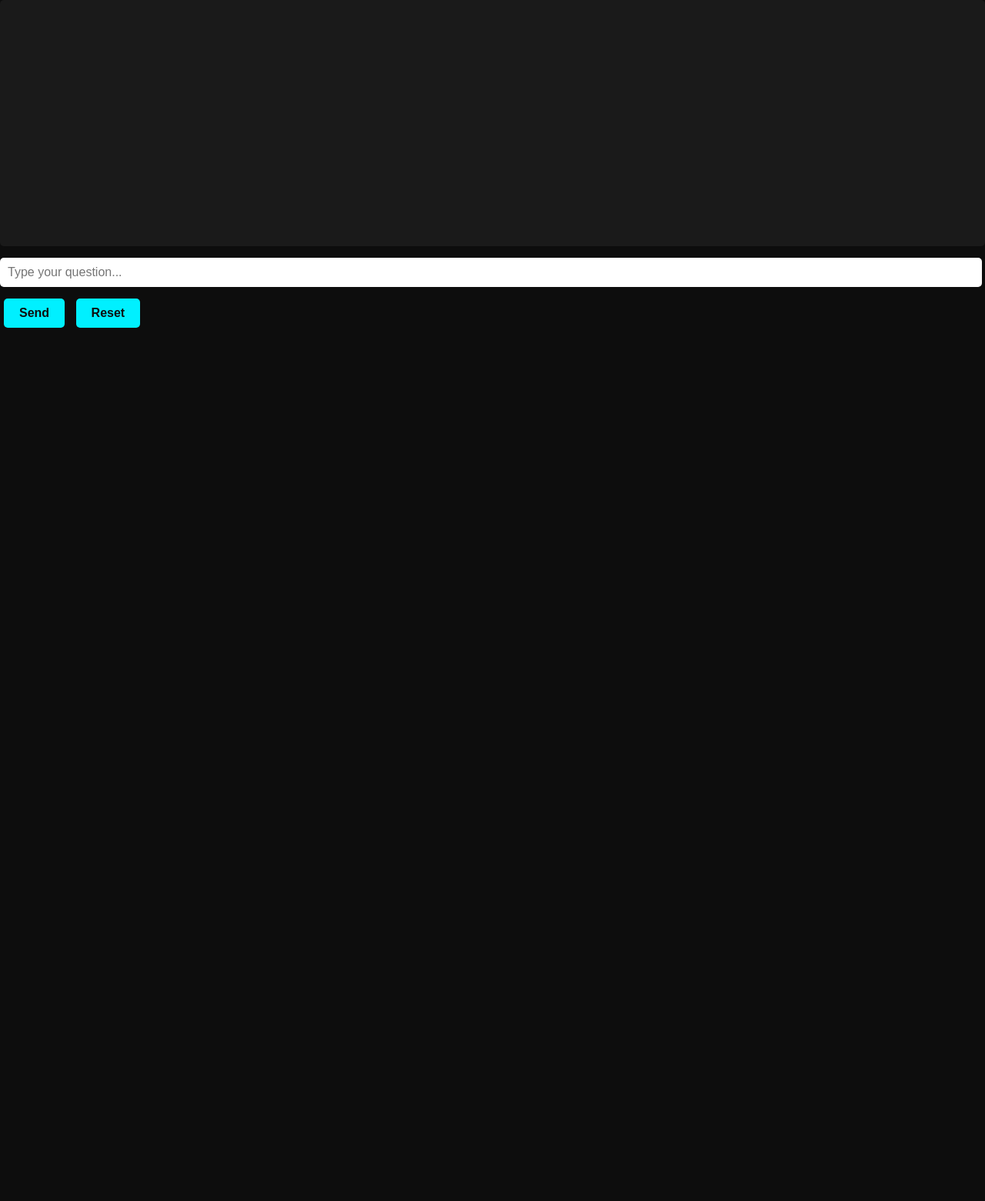
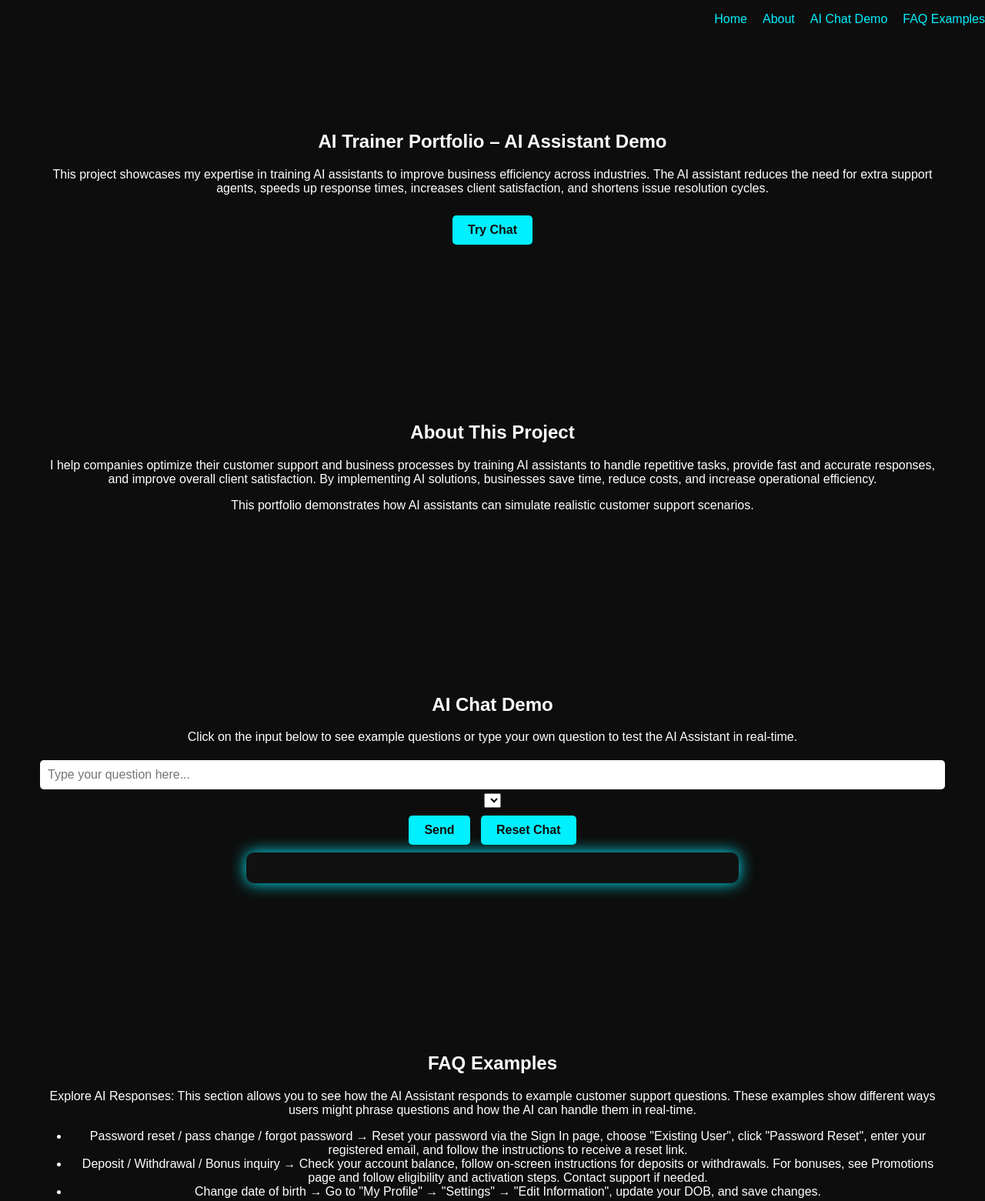
Before and after one commit to MarkoDavidovicAI/AI-Trainer-Solution, a plain HTML site: page index.html in a window 1280 px wide. Shown: the top 1561 px of the page at 77% size. Before the commit the page ends 800 px from the top, so only its background shows below. Drawn offline with Linux system fonts and the light colour scheme.

Commit message:
Update index.html

```diff
--- a/index.html
+++ b/index.html
@@ -1,25 +1,70 @@
 <!DOCTYPE html>
 <html lang="en">
 <head>
-<meta charset="UTF-8" />
-<meta name="viewport" content="width=device-width, initial-scale=1.0" />
-<title>FAQ Chat</title>
-<link rel="stylesheet" href="style.css">
+    <meta charset="UTF-8">
+    <meta name="viewport" content="width=device-width, initial-scale=1.0">
+    <title>AI Trainer Portfolio – AI Assistant Demo</title>
+    <link rel="stylesheet" href="style.css">
 </head>
 <body>
+    <!-- Navigation -->
+    <nav>
+        <ul class="nav-links" style="justify-content: flex-end;">
+            <li><a href="#hero">Home</a></li>
+            <li><a href="#about">About</a></li>
+            <li><a href="#chat-demo">AI Chat Demo</a></li>
+            <li><a href="#faq-examples">FAQ Examples</a></li>
+        </ul>
+    </nav>
 
-<div id="chatWindow" class="chat-window"></div>
+    <!-- Hero Section -->
+    <section id="hero">
+        <h1>AI Trainer Portfolio – AI Assistant Demo</h1>
+        <p>This project showcases my expertise in training AI assistants to improve business efficiency across industries. The AI assistant reduces the need for extra support agents, speeds up response times, increases client satisfaction, and shortens issue resolution cycles.</p>
+        <button onclick="document.getElementById('chat-demo').scrollIntoView({behavior:'smooth'})">Try Chat</button>
+    </section>
 
-<div class="input-area">
-    <input id="userInput" list="faqDropdown" placeholder="Type your question...">
-    <datalist id="faqDropdown"></datalist>
+    <!-- About Section -->
+    <section id="about">
+        <h2>About This Project</h2>
+        <p>I help companies optimize their customer support and business processes by training AI assistants to handle repetitive tasks, provide fast and accurate responses, and improve overall client satisfaction. By implementing AI solutions, businesses save time, reduce costs, and increase operational efficiency.</p>
+        <p>This portfolio demonstrates how AI assistants can simulate realistic customer support scenarios.</p>
+    </section>
 
-    <button id="sendBtn">Send</button>
-    <button id="resetBtn">Reset</button>
-</div>
+    <!-- AI Chat Demo Section -->
+    <section id="chat-demo">
+        <h2>AI Chat Demo</h2>
+        <p>Click on the input below to see example questions or type your own question to test the AI Assistant in real-time.</p>
 
-<div id="typingIndicator" class="typing hidden">Typing...</div>
+        <div class="dropdown-input">
+            <input type="text" id="userInput" placeholder="Type your question here..." autocomplete="off">
+            <select id="faqDropdown">
+                <!-- 100 FAQ questions will be populated by script.js -->
+            </select>
+        </div>
 
-<script src="script.js"></script>
+        <button id="sendBtn">Send</button>
+        <button id="resetBtn">Reset Chat</button>
+        <div id="typingIndicator" class="hidden">AI is typing...</div>
+        <div id="chatWindow" class="chat-container"></div>
+    </section>
+
+    <!-- FAQ Examples Section -->
+    <section id="faq-examples">
+        <h2>FAQ Examples</h2>
+        <p>Explore AI Responses: This section allows you to see how the AI Assistant responds to example customer support questions. These examples show different ways users might phrase questions and how the AI can handle them in real-time.</p>
+        <ul id="exampleQuestions">
+            <li>Password reset / pass change / forgot password → Reset your password via the Sign In page, choose "Existing User", click "Password Reset", enter your registered email, and follow the instructions to receive a reset link.</li>
+            <li>Deposit / Withdrawal / Bonus inquiry → Check your account balance, follow on-screen instructions for deposits or withdrawals. For bonuses, see Promotions page and follow eligibility and activation steps. Contact support if needed.</li>
+            <li>Change date of birth → Go to "My Profile" → "Settings" → "Edit Information", update your DOB, and save changes.</li>
+        </ul>
+    </section>
+
+    <!-- Footer -->
+    <footer>
+        <p>© 2025 Marko Davidović | AI Trainer Portfolio</p>
+    </footer>
+
+    <script src="script.js"></script>
 </body>
 </html>
```
